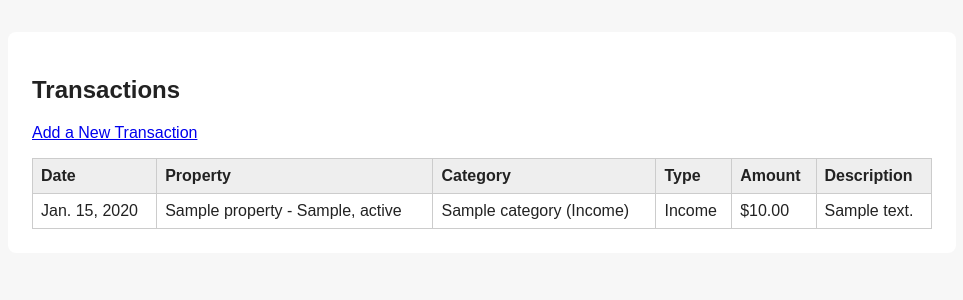
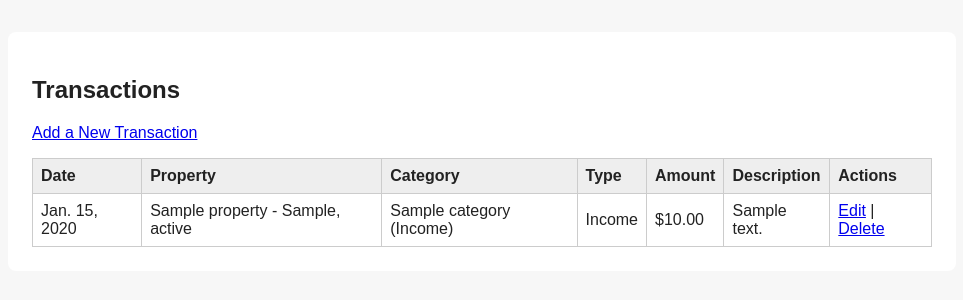
Before and after one commit to jnotter01/JAT-Ledger, a Django app: page /transactions/ in a window 1280 px wide. Shown: the part 108-408 px from the top of the page, without its empty margins (24-987 px from the left). Run offline with Django 5.2, Linux system fonts and the light colour scheme; a user stored in the database is signed in; tables that the repository leaves empty hold one stand-in row (values such as "Sample post").

Commit message:
Add transaction edit and delete

```diff
--- a/ledger/templates/ledger/transaction_list.html
+++ b/ledger/templates/ledger/transaction_list.html
@@ -17,6 +17,7 @@
             <th>Type</th>
             <th>Amount</th>
             <th>Description</th>
+            <th>Actions</th>
         </tr>
     </thead>
     <tbody>
@@ -28,6 +29,11 @@
             <td>{{ transaction.transaction_type }}</td>
             <td>${{ transaction.amount }}</td>
             <td>{{ transaction.description }}</td>
+            <td>
+                <a href="{% url 'transaction_edit' transaction.id %}">Edit</a>
+                |
+                <a href="{% url 'transaction_delete' transaction.id %}">Delete</a>
+            </td>
         </tr>
         {% endfor %}
     </tbody>
--- a/ledger/urls.py
+++ b/ledger/urls.py
@@ -10,6 +10,8 @@ urlpatterns = [
 
     path("transactions/", views.transaction_list, name="transaction_list"),
     path("transactions/create/", views.transaction_create, name="transaction_create"),
+    path("transactions/<int:transaction_id>/edit/", views.transaction_edit, name="transaction_edit"),
+    path("transactions/<int:transaction_id>/delete/", views.transaction_delete, name="transaction_delete"),
     path("reports/summary/", views.report_summary, name="report_summary"),
 
     path("categories/", views.category_list, name="category_list"),
--- a/ledger/views.py
+++ b/ledger/views.py
@@ -1,7 +1,7 @@
 from .services import calculate_summary
 
 from django.contrib.auth.decorators import login_required
-from django.shortcuts import redirect, render
+from django.shortcuts import get_object_or_404, redirect, render
 
 from .forms import CategoryForm, PropertyForm, TransactionForm
 from .models import Category, Property, Transaction
@@ -118,3 +118,43 @@ def transaction_create(request):
     return render(request, "ledger/transaction_form.html", {
         "form": form,
     })
+
+@login_required
+def transaction_edit(request, transaction_id):
+    transaction = get_object_or_404(
+        Transaction,
+        id=transaction_id,
+        user=request.user,
+    )
+
+    if request.method == "POST":
+        form = TransactionForm(request.POST, instance=transaction, user=request.user)
+
+        if form.is_valid():
+            form.save()
+            return redirect("transaction_list")
+    else:
+        form = TransactionForm(instance=transaction, user=request.user)
+
+    return render(request, "ledger/transaction_form.html", {
+        "form": form,
+        "transaction": transaction,
+        "is_edit": True,
+    })
+
+
+@login_required
+def transaction_delete(request, transaction_id):
+    transaction = get_object_or_404(
+        Transaction,
+        id=transaction_id,
+        user=request.user,
+    )
+
+    if request.method == "POST":
+        transaction.delete()
+        return redirect("transaction_list")
+
+    return render(request, "ledger/transaction_confirm_delete.html", {
+        "transaction": transaction,
+    })
```
Also changed, not shown: ledger/templates/ledger/transaction_confirm_delete.html (added, +25 -0 lines).
